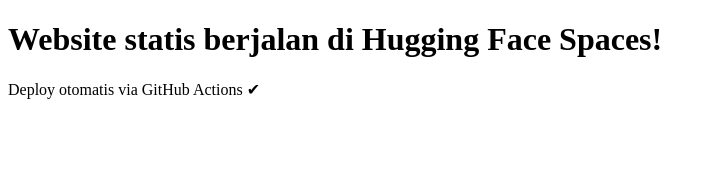
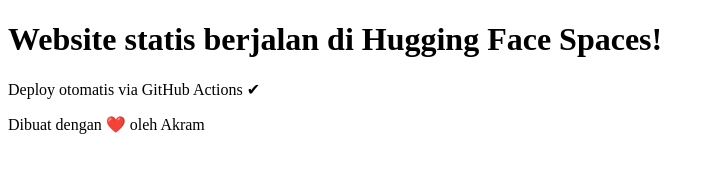
Before and after one commit to Dzaki-Akram/Cloud-Computing, a plain HTML site: page app/index.html in a window 1280 px wide. Shown: the whole page, without its empty margins (0-715 px from the left). Drawn offline with Linux system fonts and the light colour scheme.

Commit message:
Update index.html

```diff
--- a/app/index.html
+++ b/app/index.html
@@ -7,5 +7,6 @@
 <body>
   <h1>Website statis berjalan di Hugging Face Spaces!</h1>
   <p>Deploy otomatis via GitHub Actions ✔</p>
+  <p>Dibuat dengan ❤️ oleh Akram</p>
 </body>
 </html>
```
